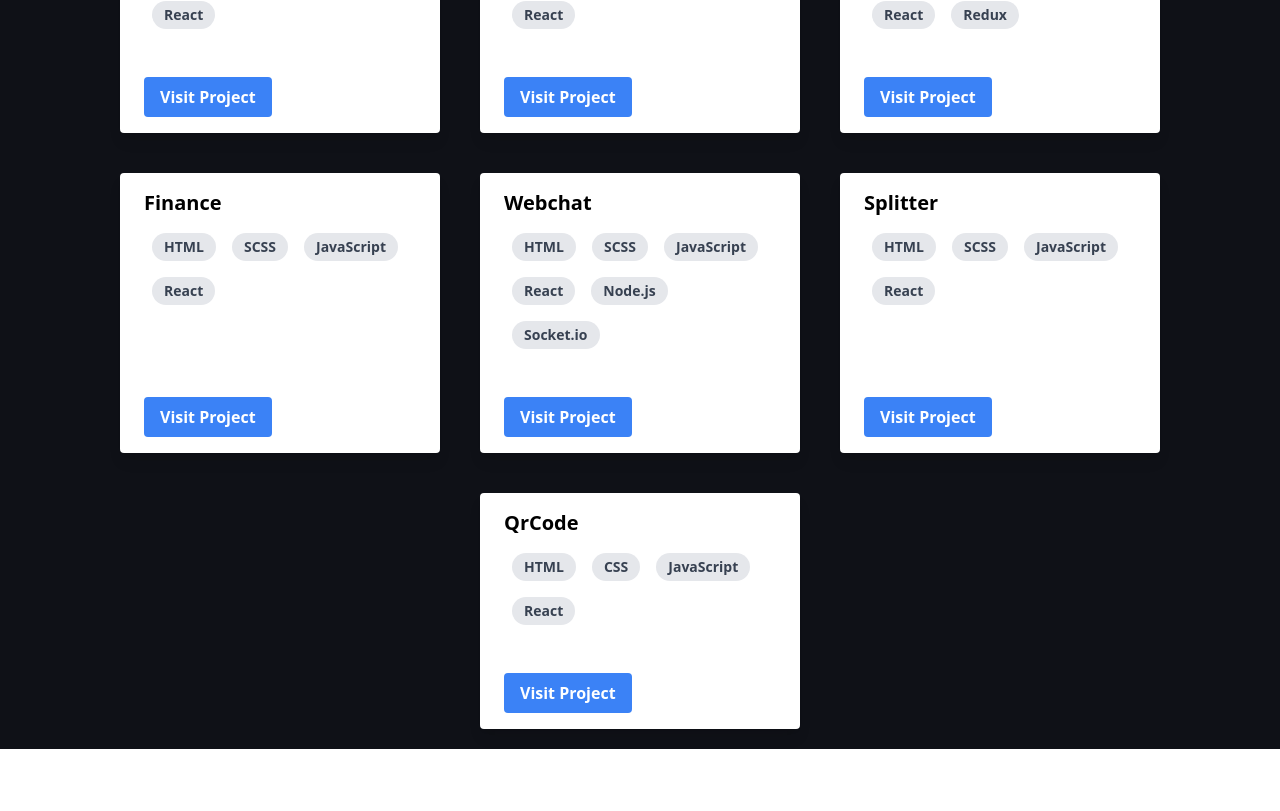
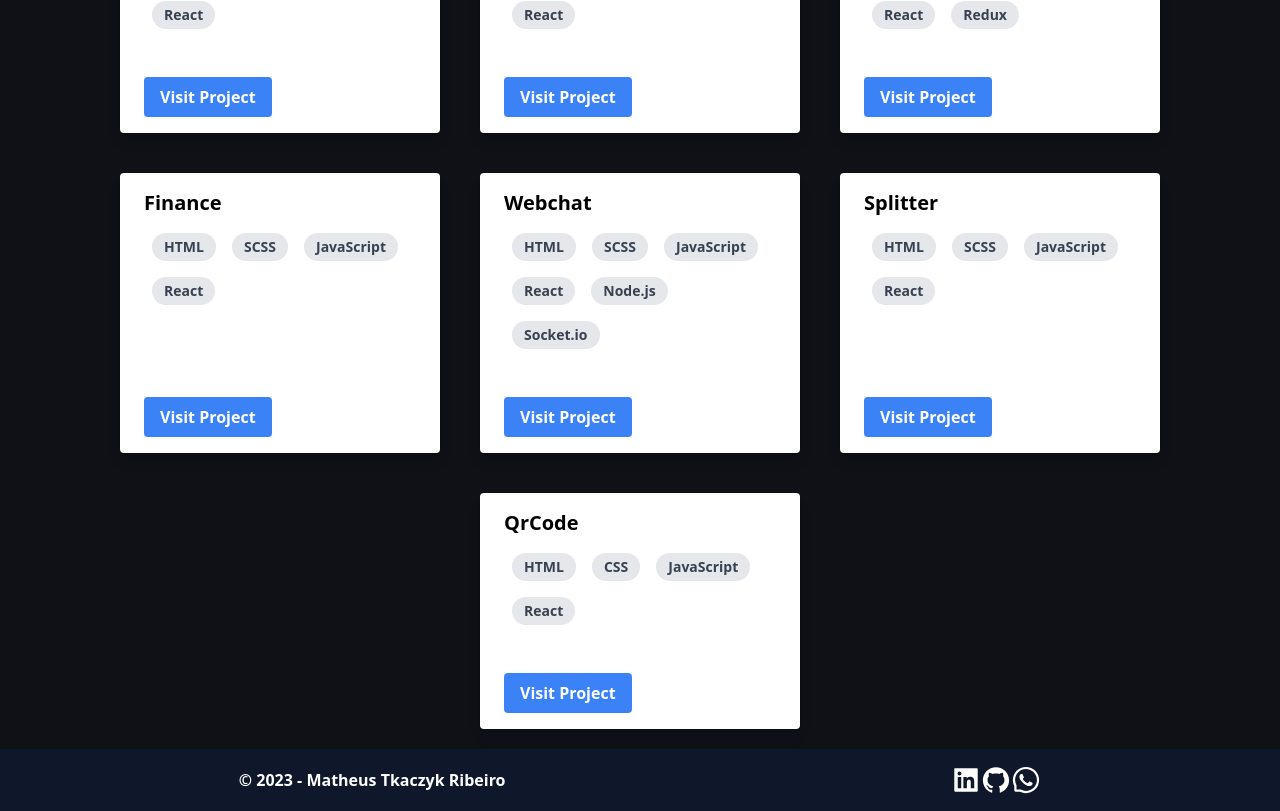
Before and after one commit to matheustkaczyk/portfolio_tailwind, a React (Vite) app: page / in a window 1280 px wide. Shown: the part 2015-2826 px from the top of the page. Before the commit the page ends 2764 px from the top, so only its background shows below. Built offline with nearby package versions, Linux system fonts and the light colour scheme.

Commit message:
feat: created footer, rendering footer

```diff
--- a/src/App.jsx
+++ b/src/App.jsx
@@ -2,6 +2,7 @@
 import Home from "./components/Home"
 import Projects from "./components/Projects";
 import Services from "./components/Services"
+import Footer from "./components/Footer";
 
 function App() {
 
@@ -11,6 +12,7 @@
       <Home />
       <Services />
       <Projects />
+      <Footer />
     </div>
   );
 }
--- /dev/null
+++ b/src/components/Footer/index.jsx
@@ -0,0 +1,49 @@
+import { AiFillLinkedin, AiFillGithub, AiOutlineWhatsApp } from "react-icons/ai";
+
+const Footer = () => {
+  return (
+    <footer className="bg-slate-900 text-white py-4 w-screen">
+      <div className="container mx-auto flex items-center justify-around px-4">
+        <div>
+          <p className="font-bold">&copy; {new Date().getFullYear()} - Matheus Tkaczyk Ribeiro</p>
+        </div>
+        <div className="container w-fit">
+          <ul className="flex flex-row">
+            <li>
+              <a
+                href="https://www.linkedin.com/in/matheustkaczykribeiro/"
+                target="_blank"
+                rel="noopener noreferrer"
+                className="text-white hover:text-gray-400"
+              >
+                <AiFillLinkedin size={30} />
+              </a>
+            </li>
+            <li>
+              <a
+                href="https://github.com/matheustkaczyk"
+                target="_blank"
+                rel="noopener noreferrer"
+                className="text-white hover:text-gray-400"
+              >
+                <AiFillGithub size={30} />
+              </a>
+            </li>
+            <li>
+              <a
+                href="https://github.com/matheustkaczyk"
+                target="_blank"
+                rel="noopener noreferrer"
+                className="text-white hover:text-gray-400"
+              >
+                <AiOutlineWhatsApp size={30} />
+              </a>
+            </li>
+          </ul>
+        </div>
+      </div>
+    </footer>
+  )
+}
+
+export default Footer;
```
